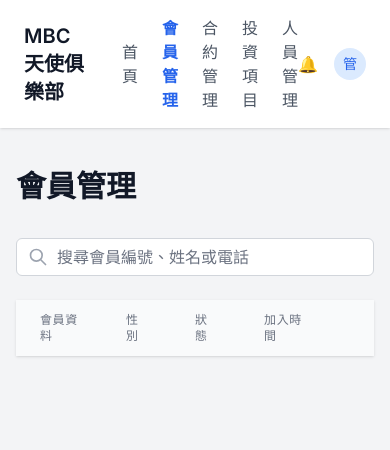
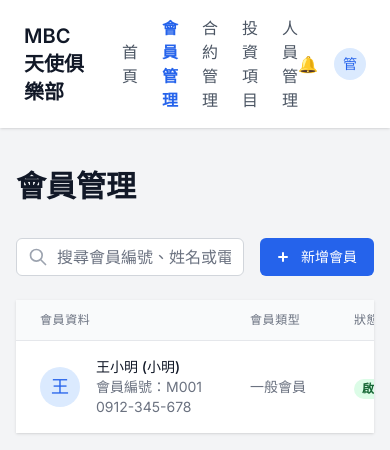
Before and after one commit to yyami731117tw/sum-crm, a Next.js app: page /admin/members in a window 390 px wide. Shown: the top 450 px of the page. Built offline with nearby package versions, Linux system fonts and the light colour scheme.

Commit message:
feat: 更新會員管理頁面，新增會員功能和欄位

```diff
--- a/pages/admin/members.tsx
+++ b/pages/admin/members.tsx
@@ -20,6 +20,10 @@ interface Member {
   email?: string
   lineId?: string
   address?: string
+  memberType: '一般會員' | 'VIP會員'
+  joinCondition?: string
+  occupation?: string
+  notes?: string
 }
 
 interface MemberLog {
@@ -39,6 +43,7 @@ const MembersPage: NextPage = () => {
   const [isLogModalOpen, setIsLogModalOpen] = useState(false)
   const [selectedMemberLogs, setSelectedMemberLogs] = useState<MemberLog[]>([])
   const [searchTerm, setSearchTerm] = useState('')
+  const [isCreateMode, setIsCreateMode] = useState(false)
 
   useEffect(() => {
     if (!loading && !user) {
@@ -50,12 +55,49 @@ const MembersPage: NextPage = () => {
   useEffect(() => {
     // TODO: 替換為實際的 API 調用
     const mockMembers: Member[] = [
-      // ... 會員資料 ...
+      {
+        id: '1',
+        memberNo: 'M001',
+        name: '王小明',
+        phone: '0912-345-678',
+        gender: '男',
+        nickname: '小明',
+        serviceStaff: '張專員',
+        idNumber: 'A123456789',
+        birthday: '1990/01/01',
+        joinDate: '2024/01/01',
+        status: 'active',
+        email: 'ming@example.com',
+        lineId: 'ming_123',
+        address: '台北市信義區信義路五段7號',
+        memberType: '一般會員',
+        joinCondition: '官網註冊',
+        occupation: '工程師',
+        notes: '對投資很有興趣'
+      }
     ]
     setMembers(mockMembers)
   }, [])
 
+  const handleCreateMember = () => {
+    setIsCreateMode(true)
+    setSelectedMember({
+      id: '',
+      memberNo: `M${String(members.length + 1).padStart(3, '0')}`,
+      name: '',
+      phone: '',
+      gender: '男',
+      idNumber: '',
+      birthday: '',
+      joinDate: new Date().toISOString().split('T')[0].replace(/-/g, '/'),
+      status: 'active',
+      memberType: '一般會員'
+    } as Member)
+    setIsEditModalOpen(true)
+  }
+
   const handleEditMember = (member: Member) => {
+    setIsCreateMode(false)
     setSelectedMember(member)
     setIsEditModalOpen(true)
   }
@@ -85,8 +127,18 @@ const MembersPage: NextPage = () => {
   const handleUpdateMember = async (e: React.FormEvent) => {
     e.preventDefault()
     if (!selectedMember) return
-    // TODO: 實作更新會員資料的 API 調用
-    setMembers(members.map(m => m.id === selectedMember.id ? selectedMember : m))
+
+    if (isCreateMode) {
+      // TODO: 實作新增會員的 API 調用
+      const newMember = {
+        ...selectedMember,
+        id: String(Date.now())  // 暫時使用時間戳作為ID
+      }
+      setMembers([...members, newMember])
+    } else {
+      // TODO: 實作更新會員資料的 API 調用
+      setMembers(members.map(m => m.id === selectedMember.id ? selectedMember : m))
+    }
     setIsEditModalOpen(false)
   }
 
@@ -145,9 +197,9 @@ const MembersPage: NextPage = () => {
           <main>
             <div className="max-w-7xl mx-auto sm:px-6 lg:px-8">
               <div className="px-4 py-8 sm:px-0">
-                {/* 搜尋區 */}
-                <div className="mb-6">
-                  <div className="max-w-lg">
+                {/* 搜尋和新增區 */}
+                <div className="mb-6 flex justify-between items-center">
+                  <div className="max-w-lg flex-1 mr-4">
                     <label htmlFor="search" className="sr-only">搜尋會員</label>
                     <div className="relative">
                       <div className="absolute inset-y-0 left-0 pl-3 flex items-center pointer-events-none">
@@ -166,6 +218,15 @@ const MembersPage: NextPage = () => {
                       />
                     </div>
                   </div>
+                  <button
+                    onClick={handleCreateMember}
+                    className="inline-flex items-center px-4 py-2 border border-transparent text-sm font-medium rounded-md text-white bg-blue-600 hover:bg-blue-700 focus:outline-none focus:ring-2 focus:ring-offset-2 focus:ring-blue-500"
+                  >
+                    <svg className="-ml-1 mr-2 h-5 w-5" xmlns="http://www.w3.org/2000/svg" viewBox="0 0 20 20" fill="currentColor">
+                      <path fillRule="evenodd" d="M10 5a1 1 0 011 1v3h3a1 1 0 110 2h-3v3a1 1 0 11-2 0v-3H6a1 1 0 110-2h3V6a1 1 0 011-1z" clipRule="evenodd" />
+                    </svg>
+                    新增會員
+                  </button>
                 </div>
 
                 {/* 會員列表 */}
@@ -177,7 +238,7 @@ const MembersPage: NextPage = () => {
                           會員資料
                         </th>
                         <th scope="col" className="px-6 py-3 text-left text-xs font-medium text-gray-500 uppercase tracking-wider">
-                          性別
+                          會員類型
                         </th>
                         <th scope="col" className="px-6 py-3 text-left text-xs font-medium text-gray-500 uppercase tracking-wider">
                           狀態
@@ -213,7 +274,7 @@ const MembersPage: NextPage = () => {
                             </div>
                           </td>
                           <td className="px-6 py-4 whitespace-nowrap text-sm text-gray-500">
-                            {member.gender}
+                            {member.memberType}
                           </td>
                           <td className="px-6 py-4 whitespace-nowrap">
                             <span className={`px-2 inline-flex text-xs leading-5 font-semibold rounded-full ${
@@ -250,7 +311,7 @@ const MembersPage: NextPage = () => {
         </div>
       </div>
 
-      {/* 編輯會員 Modal */}
+      {/* 編輯/新增會員 Modal */}
       {isEditModalOpen && selectedMember && (
         <div className="fixed z-10 inset-0 overflow-y-auto">
           <div className="flex items-end justify-center min-h-screen pt-4 px-4 pb-20 text-center sm:block sm:p-0">
@@ -261,9 +322,20 @@ const MembersPage: NextPage = () => {
               <form onSubmit={handleUpdateMember}>
                 <div className="bg-white px-4 pt-5 pb-4 sm:p-6 sm:pb-4">
                   <h3 className="text-lg leading-6 font-medium text-gray-900 mb-4">
-                    編輯會員資料
+                    {isCreateMode ? '新增會員' : '編輯會員資料'}
                   </h3>
                   <div className="space-y-4">
+                    <div>
+                      <label className="block text-sm font-medium text-gray-700">
+                        會員編號
+                      </label>
+                      <input
+                        type="text"
+                        value={selectedMember.memberNo}
+                        readOnly
+                        className="mt-1 block w-full border border-gray-300 rounded-md shadow-sm py-2 px-3 bg-gray-50 text-gray-500 sm:text-sm"
+                      />
+                    </div>
                     <div>
                       <label className="block text-sm font-medium text-gray-700">
                         姓名
@@ -283,6 +355,54 @@ const MembersPage: NextPage = () => {
                         type="tel"
                         value={selectedMember.phone}
                         onChange={(e) => setSelectedMember({...selectedMember, phone: e.target.value})}
+                        className="mt-1 block w-full border border-gray-300 rounded-md shadow-sm py-2 px-3 focus:outline-none focus:ring-blue-500 focus:border-blue-500 sm:text-sm"
+                      />
+                    </div>
+                    <div>
+                      <label className="block text-sm font-medium text-gray-700">
+                        性別
+                      </label>
+                      <select
+                        value={selectedMember.gender}
+                        onChange={(e) => setSelectedMember({...selectedMember, gender: e.target.value as '男' | '女'})}
+                        className="mt-1 block w-full pl-3 pr-10 py-2 text-base border-gray-300 focus:outline-none focus:ring-blue-500 focus:border-blue-500 sm:text-sm rounded-md"
+                      >
+                        <option value="男">男</option>
+                        <option value="女">女</option>
+                      </select>
+                    </div>
+                    <div>
+                      <label className="block text-sm font-medium text-gray-700">
+                        會員類型
+                      </label>
+                      <select
+                        value={selectedMember.memberType}
+                        onChange={(e) => setSelectedMember({...selectedMember, memberType: e.target.value as '一般會員' | 'VIP會員'})}
+                        className="mt-1 block w-full pl-3 pr-10 py-2 text-base border-gray-300 focus:outline-none focus:ring-blue-500 focus:border-blue-500 sm:text-sm rounded-md"
+                      >
+                        <option value="一般會員">一般會員</option>
+                        <option value="VIP會員">VIP會員</option>
+                      </select>
+                    </div>
+                    <div>
+                      <label className="block text-sm font-medium text-gray-700">
+                        身分證字號
+                      </label>
+                      <input
+                        type="text"
+                        value={selectedMember.idNumber}
+                        onChange={(e) => setSelectedMember({...selectedMember, idNumber: e.target.value})}
+                        className="mt-1 block w-full border border-gray-300 rounded-md shadow-sm py-2 px-3 focus:outline-none focus:ring-blue-500 focus:border-blue-500 sm:text-sm"
+                      />
+                    </div>
+                    <div>
+                      <label className="block text-sm font-medium text-gray-700">
+                        生日
+                      </label>
+                      <input
+                        type="date"
+                        value={selectedMember.birthday.replace(/\//g, '-')}
+                        onChange={(e) => setSelectedMember({...selectedMember, birthday: e.target.value.replace(/-/g, '/')})}
                         className="mt-1 block w-full border border-gray-300 rounded-md shadow-sm py-2 px-3 focus:outline-none focus:ring-blue-500 focus:border-blue-500 sm:text-sm"
                       />
                     </div>
@@ -319,6 +439,39 @@ const MembersPage: NextPage = () => {
                         className="mt-1 block w-full border border-gray-300 rounded-md shadow-sm py-2 px-3 focus:outline-none focus:ring-blue-500 focus:border-blue-500 sm:text-sm"
                       />
                     </div>
+                    <div>
+                      <label className="block text-sm font-medium text-gray-700">
+                        職業
+                      </label>
+                      <input
+                        type="text"
+                        value={selectedMember.occupation || ''}
+                        onChange={(e) => setSelectedMember({...selectedMember, occupation: e.target.value})}
+                        className="mt-1 block w-full border border-gray-300 rounded-md shadow-sm py-2 px-3 focus:outline-none focus:ring-blue-500 focus:border-blue-500 sm:text-sm"
+                      />
+                    </div>
+                    <div>
+                      <label className="block text-sm font-medium text-gray-700">
+                        入會條件
+                      </label>
+                      <input
+                        type="text"
+                        value={selectedMember.joinCondition || ''}
+                        onChange={(e) => setSelectedMember({...selectedMember, joinCondition: e.target.value})}
+                        className="mt-1 block w-full border border-gray-300 rounded-md shadow-sm py-2 px-3 focus:outline-none focus:ring-blue-500 focus:border-blue-500 sm:text-sm"
+                      />
+                    </div>
+                    <div>
+                      <label className="block text-sm font-medium text-gray-700">
+                        備註
+                      </label>
+                      <textarea
+                        value={selectedMember.notes || ''}
+                        onChange={(e) => setSelectedMember({...selectedMember, notes: e.target.value})}
+                        rows={3}
+                        className="mt-1 block w-full border border-gray-300 rounded-md shadow-sm py-2 px-3 focus:outline-none focus:ring-blue-500 focus:border-blue-500 sm:text-sm"
+                      />
+                    </div>
                   </div>
                 </div>
                 <div className="bg-gray-50 px-4 py-3 sm:px-6 sm:flex sm:flex-row-reverse">
@@ -326,7 +479,7 @@ const MembersPage: NextPage = () => {
                     type="submit"
                     className="w-full inline-flex justify-center rounded-md border border-transparent shadow-sm px-4 py-2 bg-blue-600 text-base font-medium text-white hover:bg-blue-700 focus:outline-none focus:ring-2 focus:ring-offset-2 focus:ring-blue-500 sm:ml-3 sm:w-auto sm:text-sm"
                   >
-                    儲存
+                    {isCreateMode ? '新增' : '儲存'}
                   </button>
                   <button
                     type="button"
```
